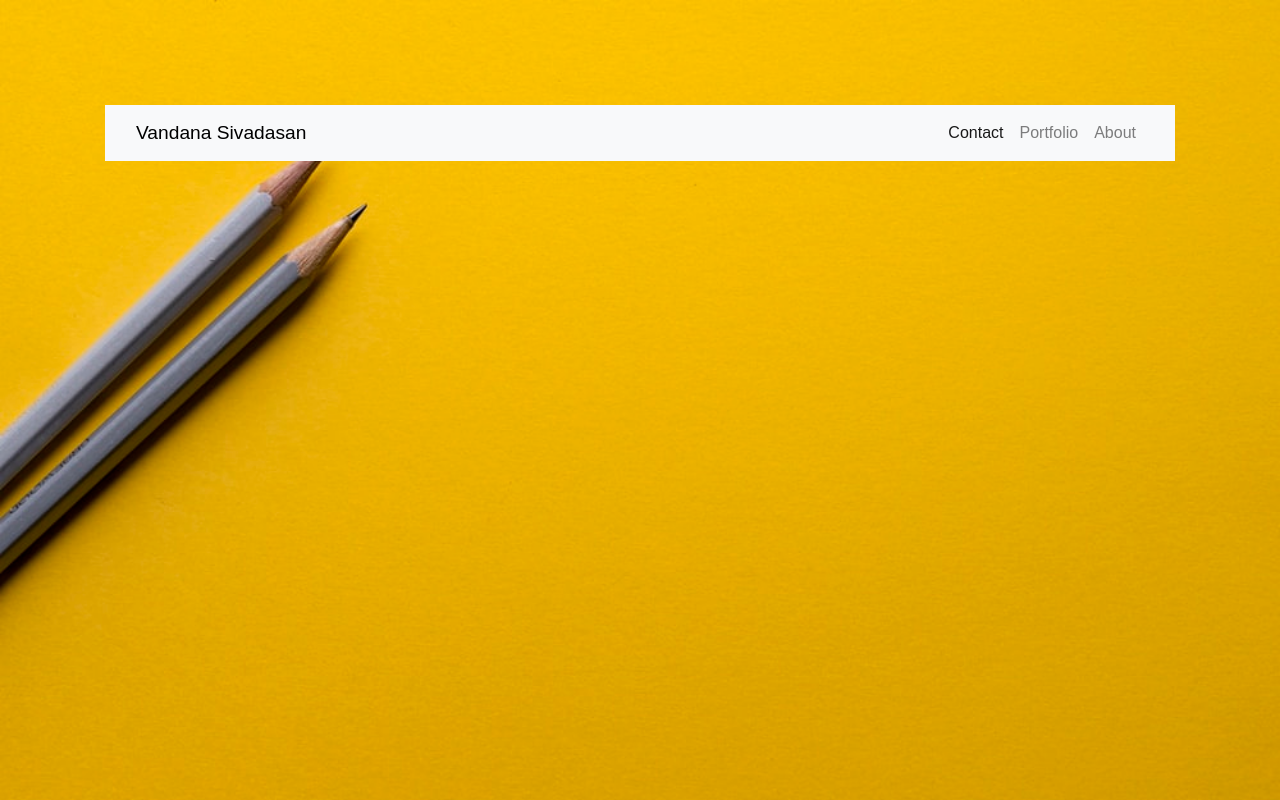
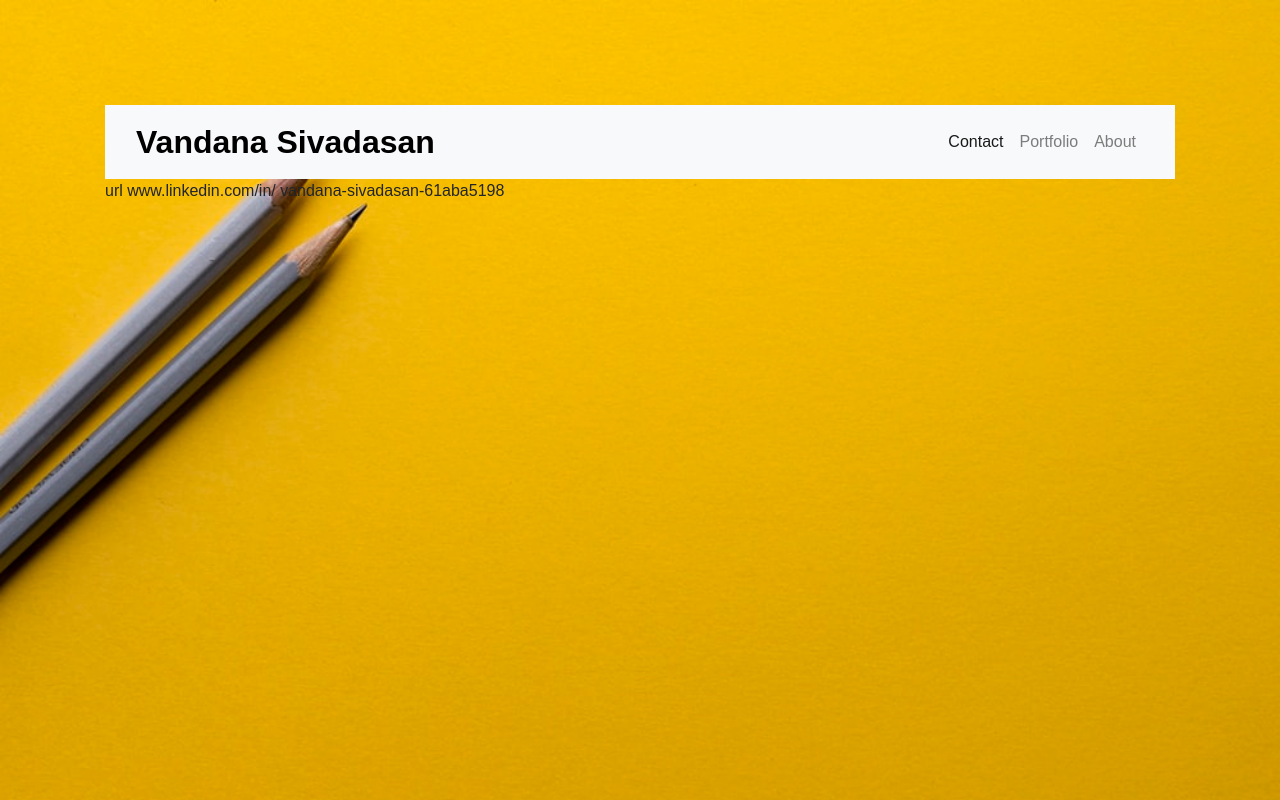
Before and after one commit to Vandana-Sivadasan/Project-1-Homework0, a plain HTML site: page portfolio.html in a window 1280 px wide. Drawn offline with nearby package versions, Linux system fonts and the light colour scheme.

Commit message:
my changes

```diff
--- a/portfolio.html
+++ b/portfolio.html
@@ -6,6 +6,8 @@
   <meta http-equiv="X-UA-Compatible" content="ie=edge">
 
 <head>
+
+
 
     <title>Updated Portfolio</title>
 
@@ -47,6 +49,8 @@
         </nav>
         <!-- End of navbar -->
 
+      url  www.linkedin.com/in/
+        vandana-sivadasan-61aba5198
 
 
     <!-- jQuery CDN -->
--- a/style.css
+++ b/style.css
@@ -50,12 +50,16 @@ body {
   /* NAV START */
 
   #logo {
-    font-size:larger ;
+    font-weight: bold;
+    font-size: xx-large ;
     text-align: left;
     color: black;
   }
 
-
+   #ul {
+      text-align: right;
+      color: black;
+   }
 
 
   /* END NAV */
```
